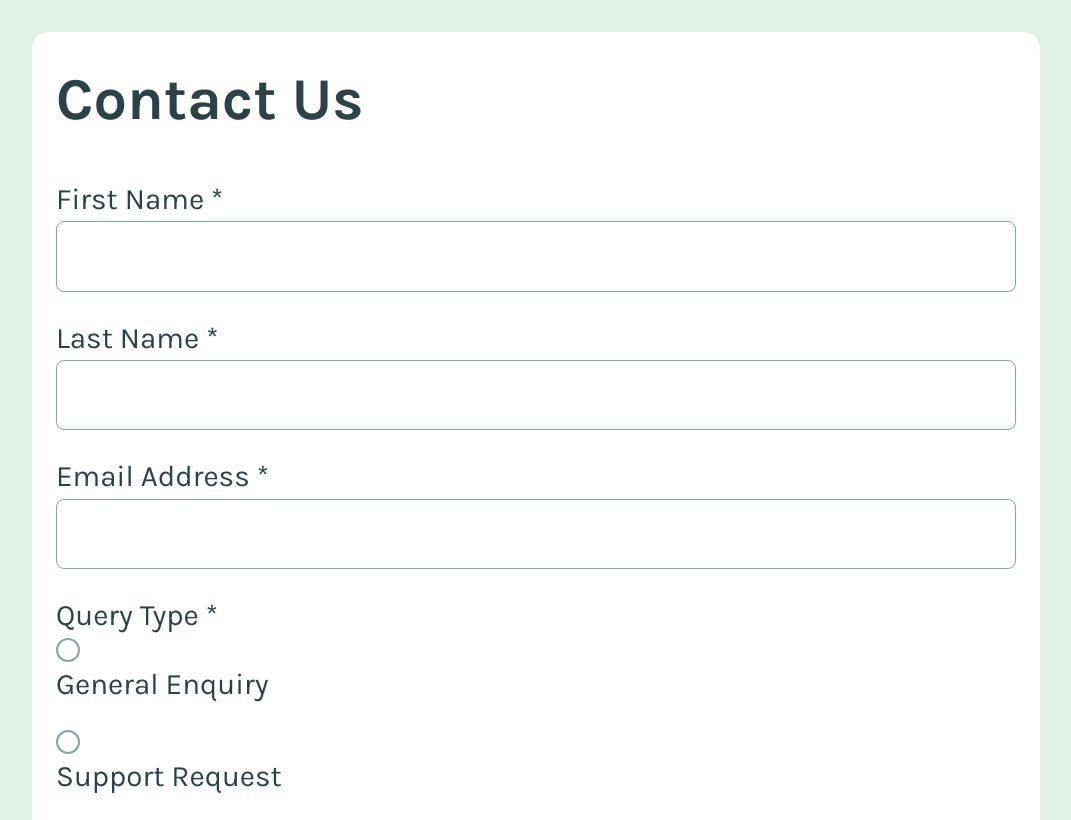
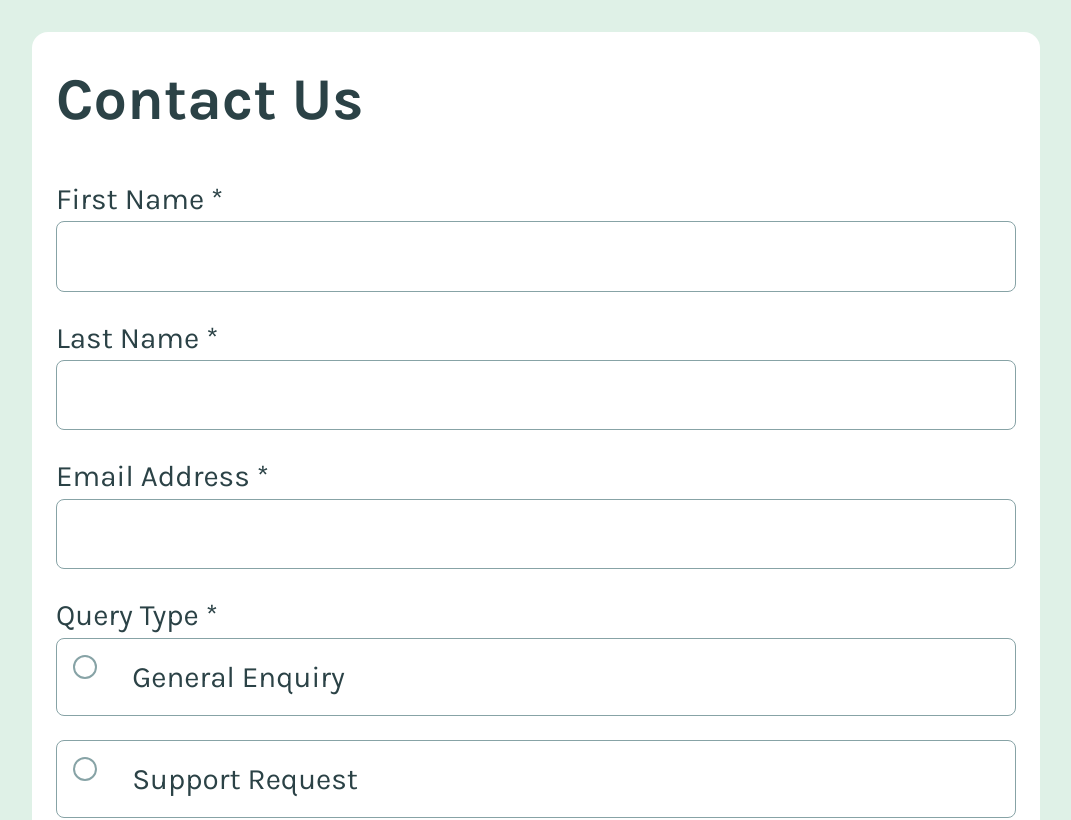
Before and after one commit to mayor-creator/contact_form_app, a React (Vite) app: page / in a window 1280 px wide. Shown: the top 820 px of the page, without its empty margins (104-1175 px from the left). Built offline with nearby package versions, Linux system fonts and the light colour scheme.

Commit message:
add class name to radio button

```diff
--- a/src/components/Form.jsx
+++ b/src/components/Form.jsx
@@ -84,8 +84,8 @@ export function Form() {
           <legend>
             Query Type <span>*</span>
           </legend>
-          <div className="general_enquiry_container">
-            <label htmlFor="generalEnquiryRadio">
+          <div className={styles.radio_container}>
+            <label htmlFor="generalEnquiry" className={styles.radio_label}>
               <input
                 type="radio"
                 name="query_type"
@@ -97,8 +97,8 @@ export function Form() {
               General Enquiry
             </label>
           </div>
-          <div className="support_request_container">
-            <label htmlFor="supportRequestRadio">
+          <div className={styles.radio_container}>
+            <label htmlFor="supportRequest" className={styles.radio_label}>
               <input
                 type="radio"
                 name="query_type"
```
